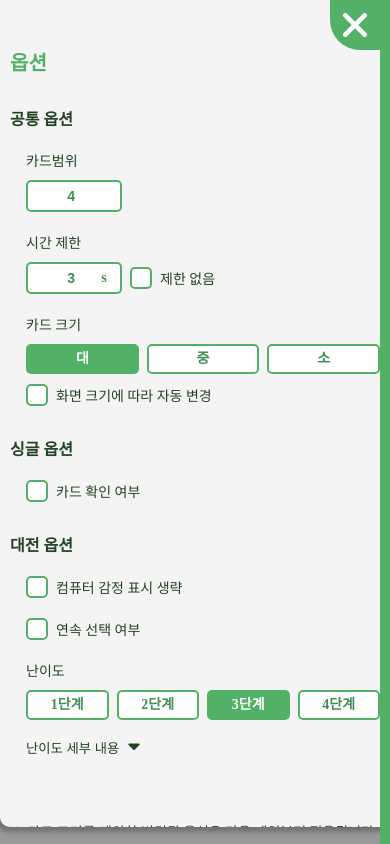
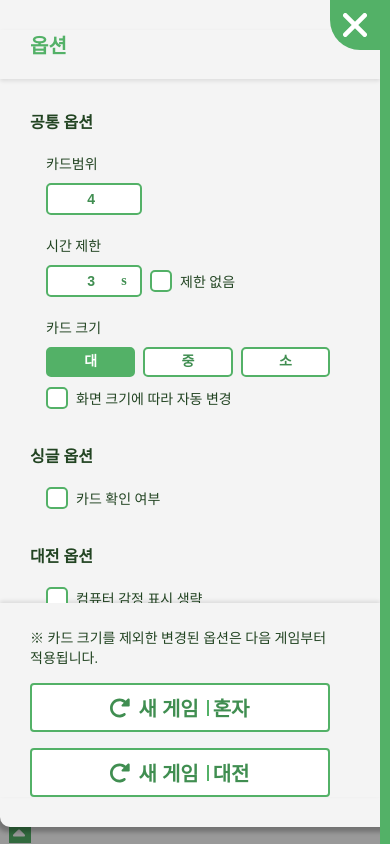
Before and after one commit to uauu89/cardMatch2, a React (Vite) app: page / in a window 390 px wide. Both pictures are taken after a click on the button 355 px from the left and 25 px from the top of the page. Built offline with nearby package versions, Linux system fonts and the light colour scheme.

Commit message:
260422 responsive css

```diff
--- a/src/CSS/common.css
+++ b/src/CSS/common.css
@@ -70,6 +70,7 @@ body::after{
     padding: 16px 5%;
     overflow-x: hidden;
     overflow-y: auto;
+    grid-area: Board;
 }
 
     .scroll{
@@ -86,3 +87,18 @@ body::after{
             background: var(--color_main);
         } */
 }
+
+@media (max-width: 450px) {
+    .gameContainer{
+        grid-template-columns: 1fr;
+        grid-template-rows: min-content auto 0px;
+        grid-template-areas: "HUD" "Board" "Log";
+        padding-right: 10px;
+        height: 100vh;
+        overflow: hidden;
+        &.openLog{
+            grid-template-columns: 1fr;
+            grid-template-rows: min-content auto 200px;
+        }
+    }
+}
--- a/src/components/ComLogs/ComLogs.css
+++ b/src/components/ComLogs/ComLogs.css
@@ -4,6 +4,7 @@
     min-height: 0;
     /* overflow-y: hidden; */
     /* overflow-x: visible; */
+    grid-area: Log;
 
 
     .comLogButton{
@@ -40,22 +41,15 @@
 
 
 .ComLogs{
-    /* position: fixed; */
     left: 0;
     top: 0;
-    /* z-index: 9; */
-
-    /* width: 500px; */
     width: 100%;
     height: calc(100% - 8px);
     background-color: var(--color_gray1);
     border-bottom-right-radius: 10px;
 
-    box-shadow: 3px 5px 4px rgba(0, 0, 0, 0.25);
+    box-shadow: 3px 5px 4px 0 rgba(0, 0, 0, 0.1);
 
-    /* padding: 30px; */
-    /* padding-bottom: 20px; */
-    /* padding: 10px 4px 20px; */
     padding-top: 10px;
     padding-right: 4px;
     padding-bottom: 10px;
@@ -64,11 +58,6 @@
 
     display: flex;
     flex-direction: column;
-
-
-
-    /* height: 98vh; */
-
 
     --paddingLeftUnit : 0.4em;
     --gapUnit: 2px;
@@ -165,3 +154,21 @@
     margin-bottom: 24px;
 
 }
+
+@media (max-width: 450px) {
+
+    .ComLogsContainer{
+        .comLogButton{
+            top: auto;
+            bottom: 100%;
+            left: 10px;
+            transform: rotate(-90deg);
+        }
+    }
+    .ComLogs{
+        height: 100%;
+        border-bottom-right-radius: 0px;
+        box-shadow: 0 -5px 4px 0 rgba(0, 0, 0, 0.1);
+        /* border-top-right-radius: 10px; */
+    }
+}
--- a/src/components/GameBoard/GameBoard.css
+++ b/src/components/GameBoard/GameBoard.css
@@ -26,9 +26,9 @@
 }
 
 
-@media (max-width: 500px){
+@media (max-width: 450px){
     .gameBoard{
         padding: 40px 10px;
-        margin: 150px auto 0;
+        /* margin: 150px auto 0; */
     }
 }
--- a/src/components/GameHUD/GameHUD.css
+++ b/src/components/GameHUD/GameHUD.css
@@ -30,3 +30,14 @@
         display: none;
     }
 }
+
+@media (max-width: 450px) {
+    .GameHUD{
+        /* padding: 16px 32px; */
+        padding-left: 32px;
+        padding-right: 48px;
+        /* grid-template-columns: repeat(2, 1fr); */
+        grid-template-columns: auto min-content;
+
+    }
+}
--- a/src/components/GameHUD/Score.css
+++ b/src/components/GameHUD/Score.css
@@ -10,6 +10,7 @@
     :where(.score__row){
         display: flex;
         column-gap: 150px;
+        row-gap: 4px;
     }
 
     :where(.scoreDisplay__score){
@@ -35,3 +36,14 @@
         }
     }
 }
+
+
+@media (max-width: 450px) {
+
+    .Score{
+        padding: 0;
+        .score__row{
+            flex-direction: column;
+        }
+    }
+}
--- a/src/components/GameHUD/StatusDisplay.css
+++ b/src/components/GameHUD/StatusDisplay.css
@@ -10,3 +10,12 @@
     justify-content: center;
     align-items: center;
 }
+
+
+@media (max-width: 450px) {
+    .StatusDisplay{
+        width: 80px;
+        height: 80px;
+        margin: 0;
+    }
+}
--- a/src/components/GameOver/GameOver.css
+++ b/src/components/GameOver/GameOver.css
@@ -41,8 +41,6 @@
     font-weight: 700;
 }
 
-
-
 .GameOver__result{
     font-size: 48px;
     font-weight: 700;
@@ -54,6 +52,7 @@
     display: flex;
     justify-content: center;
     column-gap: 24px;
+    row-gap: 16px;
     margin-top: 24px;
 }
 
@@ -66,3 +65,14 @@
     margin-top: 20px;
     font-size: 14px;
 }
+
+@media (max-width: 450px){
+
+    .GameOverToggleButton{
+        bottom: 170px;
+    }
+    .GameButtonWrap{
+        flex-direction: column;
+    }
+
+}
--- a/src/components/Settings/Settings.css
+++ b/src/components/Settings/Settings.css
@@ -6,12 +6,8 @@
 }
 
 .SettingButton{
-
     width: 50px;
     height: 50px;
-    /* position: absolute; */
-    /* right: 0; */
-    /* top: 0; */
     background-color: var(--color_main);
     border: 0;
     border-bottom-left-radius: 30px;
@@ -39,7 +35,10 @@
     top: 0;
     width: 600px;
     max-height: 98vh;
-    padding: 30px 50px 30px 30px;
+    /* padding: 30px 50px 30px 30px; */
+
+    padding: 30px 0;
+    padding-right: 10px;
 
     background-color: var(--color_gray1);
     border-bottom-left-radius: 10px;
@@ -52,7 +51,10 @@
     font-size: 14px;
     visibility: hidden;
     color: #242;
-    overflow-y: scroll;
+    /* overflow-y: scroll; */
+    display: flex;
+    flex-direction: column;
+
 
 
     &.active{
@@ -61,11 +63,24 @@
         visibility: visible;
     }
 
+    .settingContent_container{
+        overflow-x: hidden;
+        overflow-y: auto;
+        padding-left: 30px;
+        padding-right: 50px;
+    }
+
 
     h2{
+        margin: 0;
         font-size: 20px;
         font-weight: 700;
         color: var(--color_main);
+        /* padding-top: 20px; */
+        padding-bottom: 20px;
+        padding-left: 30px;
+        padding-right: 50px;
+        box-shadow: 0 2px 4px 0 rgba(0, 0, 0, 0.1);
     }
 
     h3{
@@ -81,9 +96,9 @@
 
             display: grid;
             grid-template-columns: 70px auto;
-            /* display: flex; */
+
             align-items: center;
-            /* align-items: flex-start; */
+
 
             column-gap: 30px;
             row-gap: 10px;
@@ -95,6 +110,9 @@
         }
     }
 }
+
+
+
 .sub{
     padding-left: 16px;
 }
@@ -189,7 +207,11 @@
     /* justify-content: flex-end; */
     align-items: flex-end;
     row-gap: 16px;
-    margin-top: 24px;
+    /* margin-top: 24px; */
+    padding-top: 24px;
+    padding-left: 30px;
+    padding-right: 50px;
+    box-shadow: 0 -2px 4px 0 rgba(0, 0, 0, 0.1);
 }
 
 
@@ -198,10 +220,10 @@
     .settings{width: 95%;}
 }
 
-@media (max-width: 500px){
+@media (max-width: 450px){
     .settings{
         position: fixed;
-        padding: 30px 10px;
+        /* padding: 30px 0px; */
         width: 100%;
 
         .sub{
--- a/src/components/Settings/Settings.tsx
+++ b/src/components/Settings/Settings.tsx
@@ -72,6 +72,7 @@ const Settings = ()=>{
 
                 <h2>옵션</h2>
 
+                <div className="settingContent_container">
                     <section className="sub">
                         <h3>공통 옵션</h3>
 
@@ -422,6 +423,8 @@ const Settings = ()=>{
 
 
                     </section>
+                </div>
+
 
                 <div className="settingDone_container">
                     <div>※ 카드 크기를 제외한 변경된 옵션은 다음 게임부터 적용됩니다.</div>
--- a/src/components/ui/InputCheck.css
+++ b/src/components/ui/InputCheck.css
@@ -1,9 +1,10 @@
 .InputCheck{
     /* position: relative; */
-    display: flex;
+    display: inline-flex;
     align-items: center;
     column-gap: 8px;
     cursor: pointer;
+    word-break: keep-all;
 
     input[type=checkbox]{
         position: absolute;
@@ -22,6 +23,7 @@
         border: 2px solid var(--color_main);
         border-radius: 5px;
         position: relative;
+        flex-shrink: 0;
     }
 
     input[type=checkbox]:checked + .iconBox{
--- a/src/components/ui/InputRadio.css
+++ b/src/components/ui/InputRadio.css
@@ -25,8 +25,14 @@
         margin: 0;
     }
 
-    &:hover{
-        background-color: #cfc;
+
+    &:not(:has(:checked)){
+        &:hover{
+            box-shadow: 2px 2px 4px 0 rgba(0, 0, 0, 0.2);
+        }
+        &:active{
+            box-shadow: inset 2px 2px 4px 0 rgba(0, 0, 0, 0.2);
+        }
     }
 
     &:has(:checked){
```
Also changed, not shown: 1 other file (tests, documents, lock files or other folders). Lines whose indentation alone changed are shown as unchanged.
